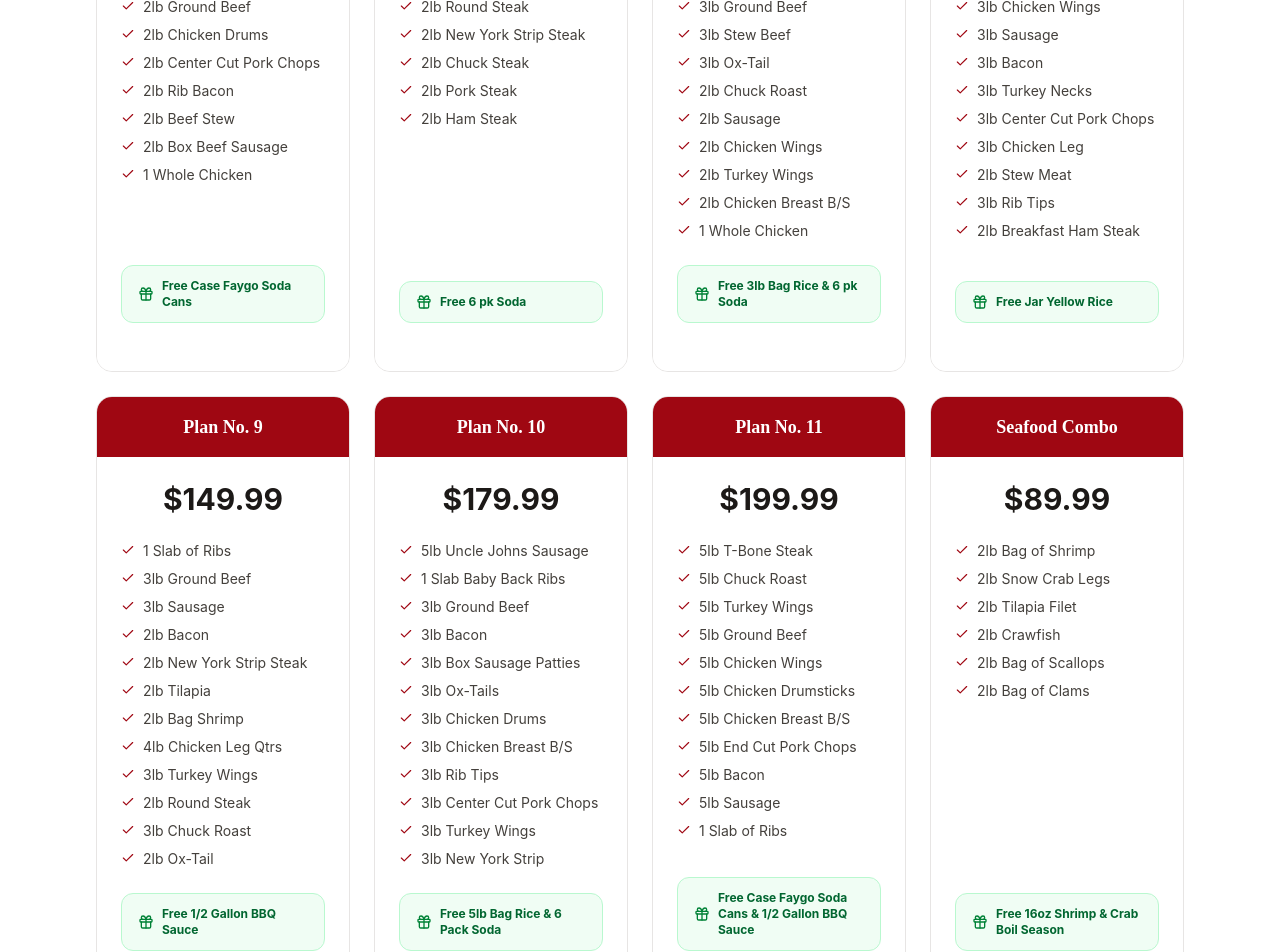
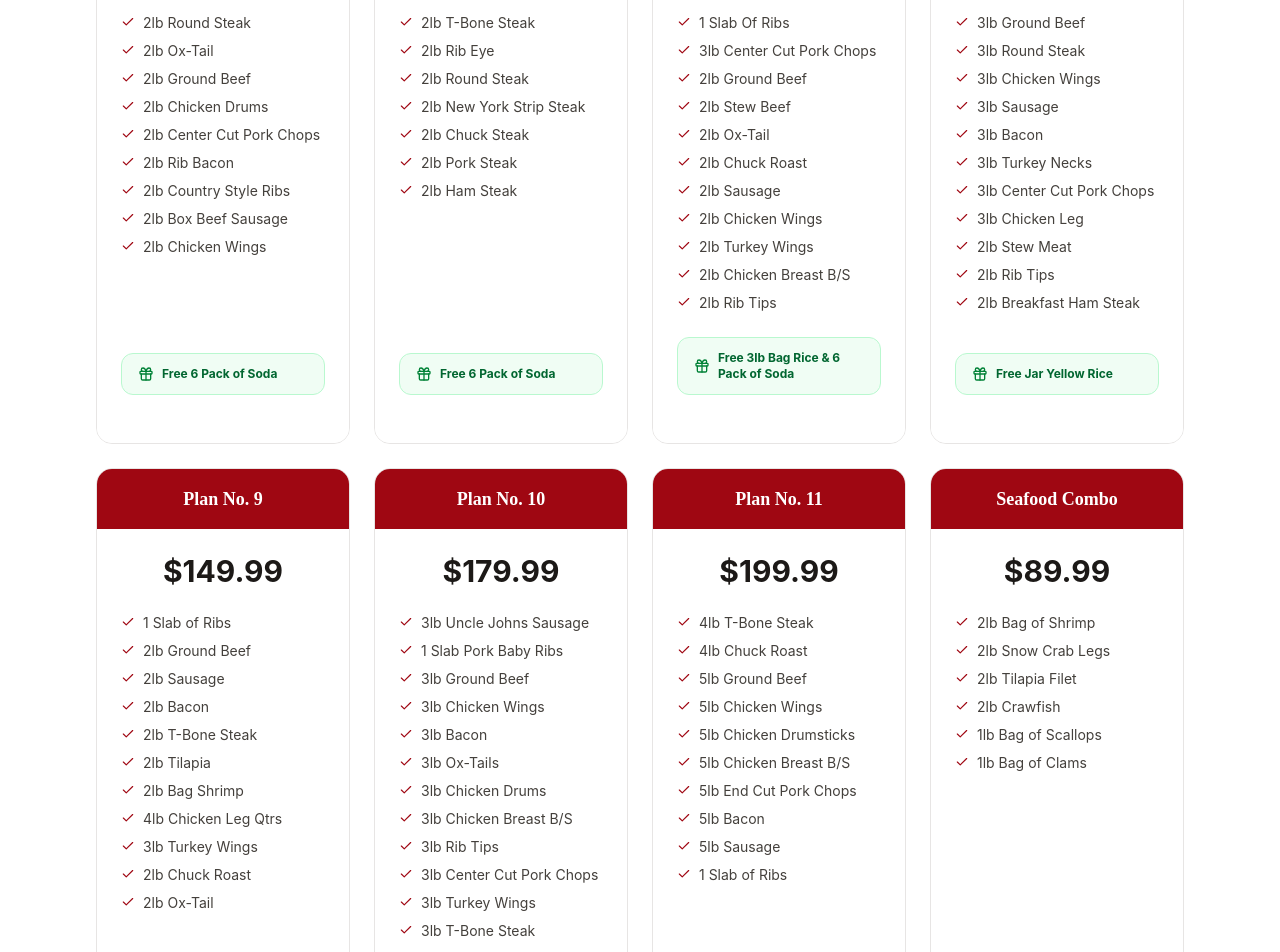
Before and after one commit to muadhaddabah/walsingham-2.0, a React (Vite) app: page /meat-plans in a window 1280 px wide. Shown: the part 1560-2512 px from the top of the page. Built offline with nearby package versions, Linux system fonts and the light colour scheme.

Commit message:
updated prices 3/26/26

```diff
--- a/src/constants.ts
+++ b/src/constants.ts
@@ -9,51 +9,103 @@ export const BUSINESS_INFO = {
 };
 
 export const HOMEPAGE_MEAT_PLANS = [
+  // {
+  //   id: "family-bundle",
+  //   title: "Family Bundle",
+  //   weight: "25 lbs",
+  //   price: "$185",
+  //   description: "Perfect for a family of four for two weeks.",
+  //   items: [
+  //     "5 lbs Ground Beef",
+  //     "4 lbs Sirloin Steaks",
+  //     "4 lbs Chicken Breasts",
+  //     "4 lbs Pork Chops",
+  //     "4 lbs Pot Roast",
+  //     "4 lbs Bacon",
+  //   ],
+  //   featured: false,
+  // },
   {
-    id: "family-bundle",
-    title: "Family Bundle",
-    weight: "25 lbs",
-    price: "$185",
-    description: "Perfect for a family of four for two weeks.",
+    id: "plan-4-bbq",
+    title: "Plan No. 4 BBQ Special",
+    price: "$84.99",
+    description: "Everything you need for a backyard cookout — ribs, wings, drums, and all the fixings.",
     items: [
-      "5 lbs Ground Beef",
-      "4 lbs Sirloin Steaks",
-      "4 lbs Chicken Breasts",
-      "4 lbs Pork Chops",
-      "4 lbs Pot Roast",
-      "4 lbs Bacon",
+      "1 Slab of Ribs",
+      "5lb Chicken Wings",
+      "5lb FREE",
+      "5lb Chicken Leg Qtrs",
+      "5lb FREE",
+      "5lb Chicken Drums",
+      "5lb FREE",
+      "3lb Ground Beef",
+      "1 PK Hot Dogs",
+      "1 FREE",
     ],
-    featured: false,
+    bonus: "Free 18 oz BBQ Sauce & 2 Liter of Soda",
   },
+  // {
+  //   id: "freezer-filler",
+  //   title: "Freezer Filler",
+  //   weight: "50 lbs",
+  //   price: "$350",
+  //   description: "Stock up and save on our most popular cuts.",
+  //   items: [
+  //     "10 lbs Ground Beef",
+  //     "8 lbs Ribeye Steaks",
+  //     "8 lbs Chicken Thighs",
+  //     "8 lbs Pork Loin",
+  //     "8 lbs Beef Brisket",
+  //     "8 lbs Italian Sausage",
+  //   ],
+  //   featured: true,
+  // },
   {
-    id: "freezer-filler",
-    title: "Freezer Filler",
-    weight: "50 lbs",
-    price: "$350",
-    description: "Stock up and save on our most popular cuts.",
+    id: "plan-6-steak",
+    title: "Plan No. 6 Steak Plan",
+    price: "$99.99",
+    description: "A steak lover's dream — 7 premium cuts for a week of unforgettable dinners.",
     items: [
-      "10 lbs Ground Beef",
-      "8 lbs Ribeye Steaks",
-      "8 lbs Chicken Thighs",
-      "8 lbs Pork Loin",
-      "8 lbs Beef Brisket",
-      "8 lbs Italian Sausage",
+      "2lb T-Bone Steak",
+      "2lb Rib Eye",
+      "2lb Round Steak",
+      "2lb New York Strip Steak",
+      "2lb Chuck Steak",
+      "2lb Pork Steak",
+      "2lb Ham Steak",
     ],
+    bonus: "Free 6 Pack of Soda",
     featured: true,
   },
+  // {
+  //   id: "quarter-beef",
+  //   title: "Quarter Beef",
+  //   weight: "100-120 lbs",
+  //   price: "$750",
+  //   description: "The ultimate value for the serious meat lover.",
+  //   items: [
+  //     "Assorted Steaks (T-Bone, Ribeye, Sirloin)",
+  //     "Roasts (Chuck, Rump, Pot)",
+  //     "Ground Beef (approx. 40 lbs)",
+  //     "Stew Meat & Short Ribs",
+  //     "Custom cutting available",
+  //   ],
+  //   featured: false,
+  // },
   {
-    id: "quarter-beef",
-    title: "Quarter Beef",
-    weight: "100-120 lbs",
-    price: "$750",
-    description: "The ultimate value for the serious meat lover.",
+    id: "seafood-combo",
+    title: "Seafood Combo",
+    price: "$89.99",
+    description: "A seafood assortment featuring shrimp, crab legs, tilapia, and more.",
     items: [
-      "Assorted Steaks (T-Bone, Ribeye, Sirloin)",
-      "Roasts (Chuck, Rump, Pot)",
-      "Ground Beef (approx. 40 lbs)",
-      "Stew Meat & Short Ribs",
-      "Custom cutting available",
+      "2lb Bag of Shrimp",
+      "2lb Snow Crab Legs",
+      "2lb Tilapia Filet",
+      "2lb Crawfish",
+      "1lb Bag of Scallops",
+      "1lb Bag of Clams",
     ],
+    bonus: "Free 16 oz Shrimp & Crab Boil Season",
     featured: false,
   },
 ];
@@ -62,7 +114,7 @@ export const ALL_MEAT_PLANS = [
   {
     id: "plan-1",
     title: "Plan No. 1",
-    price: "$34.99",
+    price: "$42.99",
     items: [
       "2lb Ground Beef",
       "2lb Sausage",
@@ -92,7 +144,7 @@ export const ALL_MEAT_PLANS = [
   {
     id: "plan-3",
     title: "Plan No. 3",
-    price: "$59.99",
+    price: "$64.99",
     items: [
       "2lb Bacon",
       "2lb Ground Beef",
@@ -101,7 +153,7 @@ export const ALL_MEAT_PLANS = [
       "2lb Smoked Neck Bones",
       "2lb Beef Stew",
       "2lb Sausage",
-      "3lb Rib Tips",
+      "2lb Rib Tips",
     ],
     bonus: "Free 3lb Bag of Rice",
   },
@@ -112,17 +164,21 @@ export const ALL_MEAT_PLANS = [
     items: [
       "1 Slab of Ribs",
       "5lb Chicken Wings",
+      "5lb FREE",
       "5lb Chicken Leg Qtrs",
+      "5lb FREE",
       "5lb Chicken Drums",
-      "5lb Ground Beef",
+      "5lb FREE",
+      "3lb Ground Beef",
       "1 PK Hot Dogs",
+      "1 FREE",
     ],
     bonus: "Free 18 oz BBQ Sauce & 2 Liter of Soda",
   },
   {
     id: "plan-5",
     title: "Plan No. 5",
-    price: "$84.99",
+    price: "$89.99",
     items: [
       "2lb Round Steak",
       "2lb Ox-Tail",
@@ -130,16 +186,16 @@ export const ALL_MEAT_PLANS = [
       "2lb Chicken Drums",
       "2lb Center Cut Pork Chops",
       "2lb Rib Bacon",
-      "2lb Beef Stew",
+      "2lb Country Style Ribs",
       "2lb Box Beef Sausage",
-      "1 Whole Chicken",
+      "2lb Chicken Wings",
     ],
-    bonus: "Free Case Faygo Soda Cans",
+    bonus: "Free 6 Pack of Soda",
   },
   {
     id: "plan-6-steak",
     title: "Plan No. 6 Steak Plan",
-    price: "$89.99",
+    price: "$99.99",
     items: [
       "2lb T-Bone Steak",
       "2lb Rib Eye",
@@ -149,31 +205,31 @@ export const ALL_MEAT_PLANS = [
       "2lb Pork Steak",
       "2lb Ham Steak",
     ],
-    bonus: "Free 6 pk Soda",
+    bonus: "Free 6 Pack of Soda",
   },
   {
     id: "plan-7",
     title: "Plan No. 7",
-    price: "$109.99",
+    price: "$119.99",
     items: [
       "1 Slab Of Ribs",
       "3lb Center Cut Pork Chops",
-      "3lb Ground Beef",
-      "3lb Stew Beef",
-      "3lb Ox-Tail",
+      "2lb Ground Beef",
+      "2lb Stew Beef",
+      "2lb Ox-Tail",
       "2lb Chuck Roast",
       "2lb Sausage",
       "2lb Chicken Wings",
       "2lb Turkey Wings",
       "2lb Chicken Breast B/S",
-      "1 Whole Chicken",
+      "2lb Rib Tips",
     ],
-    bonus: "Free 3lb Bag Rice & 6 pk Soda",
+    bonus: "Free 3lb Bag Rice & 6 Pack of Soda",
   },
   {
     id: "plan-8",
     title: "Plan No. 8",
-    price: "$114.99",
+    price: "$129.99",
     items: [
       "3lb Ground Beef",
       "3lb Round Steak",
@@ -184,7 +240,7 @@ export const ALL_MEAT_PLANS = [
       "3lb Center Cut Pork Chops",
       "3lb Chicken Leg",
       "2lb Stew Meat",
-      "3lb Rib Tips",
+      "2lb Rib Tips",
       "2lb Breakfast Ham Steak",
     ],
     bonus: "Free Jar Yellow Rice",
@@ -195,48 +251,46 @@ export const ALL_MEAT_PLANS = [
     price: "$149.99",
     items: [
       "1 Slab of Ribs",
-      "3lb Ground Beef",
-      "3lb Sausage",
+      "2lb Ground Beef",
+      "2lb Sausage",
       "2lb Bacon",
-      "2lb New York Strip Steak",
+      "2lb T-Bone Steak",
       "2lb Tilapia",
       "2lb Bag Shrimp",
       "4lb Chicken Leg Qtrs",
       "3lb Turkey Wings",
-      "2lb Round Steak",
-      "3lb Chuck Roast",
+      "2lb Chuck Roast",
       "2lb Ox-Tail",
     ],
-    bonus: "Free 1/2 Gallon BBQ Sauce",
+    bonus: "Free 40 oz BBQ Sauce",
   },
   {
     id: "plan-10",
     title: "Plan No. 10",
     price: "$179.99",
     items: [
-      "5lb Uncle Johns Sausage",
-      "1 Slab Baby Back Ribs",
+      "3lb Uncle Johns Sausage",
+      "1 Slab Pork Baby Ribs",
       "3lb Ground Beef",
+      "3lb Chicken Wings",
       "3lb Bacon",
-      "3lb Box Sausage Patties",
       "3lb Ox-Tails",
       "3lb Chicken Drums",
       "3lb Chicken Breast B/S",
       "3lb Rib Tips",
       "3lb Center Cut Pork Chops",
       "3lb Turkey Wings",
-      "3lb New York Strip",
+      "3lb T-Bone Steak",
     ],
-    bonus: "Free 5lb Bag Rice & 6 Pack Soda",
+    bonus: "Free 5lb Bag Rice & 6 Pack of Soda",
   },
   {
     id: "plan-11",
     title: "Plan No. 11",
     price: "$199.99",
     items: [
-      "5lb T-Bone Steak",
-      "5lb Chuck Roast",
-      "5lb Turkey Wings",
+      "4lb T-Bone Steak",
+      "4lb Chuck Roast",
       "5lb Ground Beef",
       "5lb Chicken Wings",
       "5lb Chicken Drumsticks",
@@ -246,7 +300,7 @@ export const ALL_MEAT_PLANS = [
       "5lb Sausage",
       "1 Slab of Ribs",
     ],
-    bonus: "Free Case Faygo Soda Cans & 1/2 Gallon BBQ Sauce",
+    bonus: "Free Case Faygo Soda Cans & 40 oz BBQ Sauce",
   },
   {
     id: "seafood-combo",
@@ -257,49 +311,48 @@ export const ALL_MEAT_PLANS = [
       "2lb Snow Crab Legs",
       "2lb Tilapia Filet",
       "2lb Crawfish",
-      "2lb Bag of Scallops",
-      "2lb Bag of Clams",
+      "1lb Bag of Scallops",
+      "1lb Bag of Clams",
     ],
-    bonus: "Free 16oz Shrimp & Crab Boil Season",
+    bonus: "Free 16 oz Shrimp & Crab Boil Season",
   },
 ];
 
 export const PICK_FIVE = {
   title: "Pick Any 5 Items",
-  price: "$24.99",
+  price: "$27.99",
   pickCount: 5,
   items: [
     "1lb Bacon",
-    "4lb Fresh Neck Bones",
-    "4lb Chicken Leg Qtr",
-    "3lb Turkey Necks",
+    "1.75lb Andy Sausage",
+    "3lb Fresh Neck Bones",
+    "1lb Ground Sausage",
+    "3lb Chicken Leg Qtr",
+    "3lb Chicken Drums",
+    "2lb Turkey Necks",
+    "3lb Pig Feet",
     "3lb Chicken Gizzards",
-    "3lb Rib Tips",
+    "Corn on the Cobb",
+    "2lb Rib Tips",
+    "1.5lb Chicken Wings",
     "2lb End Cut Pork Chops",
     "2lb Smoked Neck Bones",
     "1.5lb Ground Beef",
+    "2lb Turkey Wings",
     "2lb PKG Hot Dogs",
+    "1lb Tilapia Filet",
     "2lb Country Style Ribs",
+    "2lb Pork Steak",
     "2lb Beef Livers",
+    "3lb Bag of Rice",
     "2lb Pack Red Hots",
+    "1lb Clams",
     "1lb American Cheese",
+    "1lb Mussels",
     "2.5lb French Fries",
-    "1lb Stew Beef",
-    "1.75lb Andy Sausage",
-    "2lb Ground Sausage",
-    "3lb Chicken Drums",
-    "3lb Pig Feet",
-    "1.5lb Chicken Wings",
+    "21oz Sausage Patties",
+    "2lb Bone in Chicken Thighs",
     "1.5lb Chicken Breast B/S",
-    "1 Whole Chicken",
-    "1lb Frozen Blue Crab",
-    "3lb Turkey Wings",
-    "1lb Tilapia Filet",
-    "2lb Pork Steak",
-    "3lb Bag of Rice",
-    "1lb Clams",
-    "1lb Mussels",
-    "21oz Sausage Patties",
   ],
 };
 
@@ -309,11 +362,12 @@ export const DEAL_SECTIONS = [
     title: "By The Case",
     type: "single" as const,
     items: [
-      { name: "40lb Box Chicken Leg Qtr", price: "$37.99" },
-      { name: "40lb Box Chicken Drumsticks", price: "$37.99" },
+      { name: "40lb Box Chicken Leg Qtr", price: "$39.99" },
+      { name: "40lb Box Chicken Drumsticks", price: "$39.99" },
       { name: "40lb Box Chicken Wings", price: "Call" },
-      { name: "10lb Box Uncle John Sausage", price: "$44.99" },
-      { name: "10lb Box Alabama Sausage", price: "$49.99" },
+      { name: "10lb Box Beacon", price: "$49.99" },
+      { name: "10lb Box Uncle John Sausage", price: "$49.99" },
+      { name: "10lb Box Alabama Sausage", price: "$52.99" },
     ],
   },
   {
@@ -321,12 +375,12 @@ export const DEAL_SECTIONS = [
     title: "Poultry Special",
     type: "tiered" as const,
     items: [
-      { name: "Chicken Leg Qtr", price5: "$5.99", price10: "$9.99" },
-      { name: "Chicken Wings", price5: "$14.99", price10: "$27.99" },
-      { name: "Chicken Drumsticks", price5: "$5.99", price10: "$9.99" },
-      { name: "Turkey Wings", price5: "$11.99", price10: "$22.99" },
-      { name: "Turkey Necks", price5: "$8.99", price10: "$16.99" },
-      { name: "B/S Chicken Breast", price5: "$14.99", price10: "$28.99" },
+      { name: "Chicken Leg Qtr", price5: "$6.99", price10: "$11.99" },
+      { name: "Chicken Wings", price5: "$16.99", price10: "Call" }, // check 10lb price
+      { name: "Chicken Drumsticks", price5: "$6.99", price10: "$11.99" },
+      { name: "Turkey Wings", price5: "$15.99", price10: "Call" },
+      { name: "Turkey Necks", price5: "$15.99", price10: "Call" },
+      { name: "B/S Chicken Breast", price5: "$17.99", price10: "Call" },
     ],
   },
   {
@@ -334,17 +388,17 @@ export const DEAL_SECTIONS = [
     title: "USDA Beef Special",
     type: "single" as const,
     items: [
-      { name: "5lb T-Bone Steak", price: "$35.99" },
-      { name: "Rib Eye", price: "$9.99" },
-      { name: "Whole Brisket (per lb)", price: "$5.99" },
-      { name: "1lb Filet Mignon", price: "$12.99" },
-      { name: "1lb Oxtail", price: "$9.99" },
-      { name: "1lb Chuck Roast", price: "$4.99" },
-      { name: "1lb Beef Stew", price: "$5.99" },
-      { name: "5lb Ground Beef", price: "$16.99" },
-      { name: "5lb Cube Steak", price: "$35.99" },
-      { name: "5lb Beef Short Ribs", price: "$37.99" },
-      { name: "5lb New York Strip", price: "$39.99" },
+      { name: "T-Bone Steak", price: "$9.99/lb" },
+      { name: "Rib Eye", price: "$11.99/lb" },
+      { name: "Whole Brisket", price: "$5.99/lb" },
+      { name: "1lb Filet Mignon", price: "$17.99" },
+      { name: "1lb Oxtail", price: "$10.99" },
+      { name: "1lb Chuck Roast", price: "$6.99" },
+      { name: "1lb Beef Stew", price: "$8.49" },
+      { name: "5lb Ground Beef", price: "$22.99" },
+      { name: "5lb Cube Steak", price: "$39.99" },
+      { name: "1lb Beef Short Ribs", price: "$10.99" },
+      { name: "New York Strip", price: "$10.99" },
     ],
   },
   {
@@ -352,14 +406,45 @@ export const DEAL_SECTIONS = [
     title: "Pork Special",
     type: "tiered" as const,
     items: [
-      { name: "Fresh Neck Bones", price5: "$5.99", price10: "$9.99" },
-      { name: "Pig Feet", price5: "$7.99", price10: "$13.99" },
-      { name: "Rib Tips", price5: "$7.99", price10: "$14.99" },
-      { name: "5lb Clean Chittlening", price5: null, price10: "$10.99" },
-      { name: "5lb Uncle Johns Sausage", price5: null, price10: "$22.99" },
-      { name: "5lb Smoked Bacon", price5: null, price10: "$22.99" },
-      { name: "5lb Center Cut Pork Chops", price5: null, price10: "$11.99" },
-      { name: "5lb End Cut Pork Chops", price5: null, price10: "$9.99" },
+      { name: "Fresh Neck Bones", price5: "$7.99", price10: "$14.99" },
+      { name: "Pig Feet", price5: "$7.99", price10: "$14.99" },
+      { name: "Rib Tips", price5: "$12.99", price10: "$19.99" },
+      { name: "5lb Clean Chittlening", price5: null, price10: "Call" },
+      { name: "5lb Uncle Johns Sausage", price5: null, price10: "$29.99" },
+      { name: "5lb Smoked Bacon", price5: null, price10: "$27.99" },
+      { name: "5lb Center Cut Pork Chops", price5: null, price10: "$13.99" },
+      { name: "5lb End Cut Pork Chops", price5: null, price10: "$11.99" },
     ],
   },
 ];
+
+export const DELI_PACKAGE = {
+  title: "Deli Package",
+  price: "$34.99",
+  items: [
+    "1lb Roast Beef",
+    "1lb Turkey Breast",
+    "1lb Ham",
+    "1lb Bologna",
+    "1lb Salami",
+    "1lb American Cheese",
+  ]
+}
+
+export const SEAFOOD_MARKET = {
+  title: "Seafood Market",
+  items: [
+    "Live Blue Crabs",
+    "Mussels",
+    "Snow Crab Legs",
+    "Scallops",
+    "Shrimp",
+    "Crawfish",
+    "Lobster Tail",
+    "Oysters",
+    "Clams",
+    "Conch Meat",
+    "Gator Tail",
+    "Frog Legs",
+  ]
+}
```
Also changed, not shown: src/App.tsx (+140 -15 lines), src/MeatPlansPage.tsx (+4 -4 lines).
